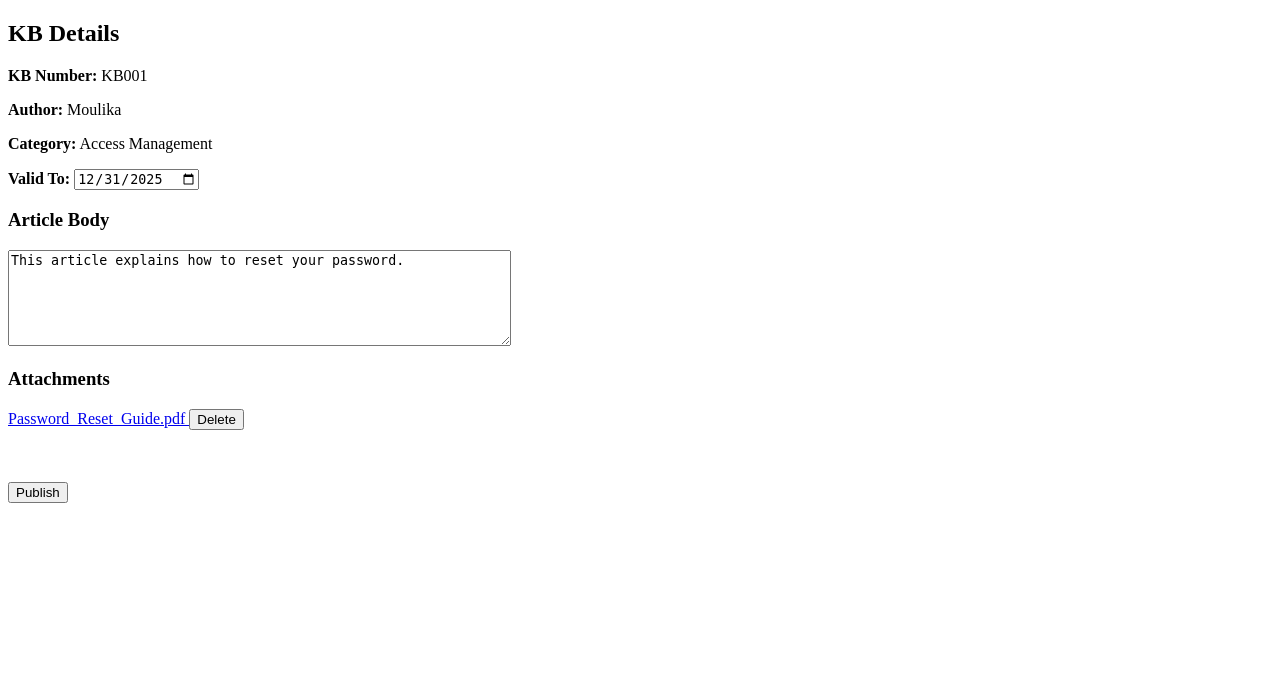
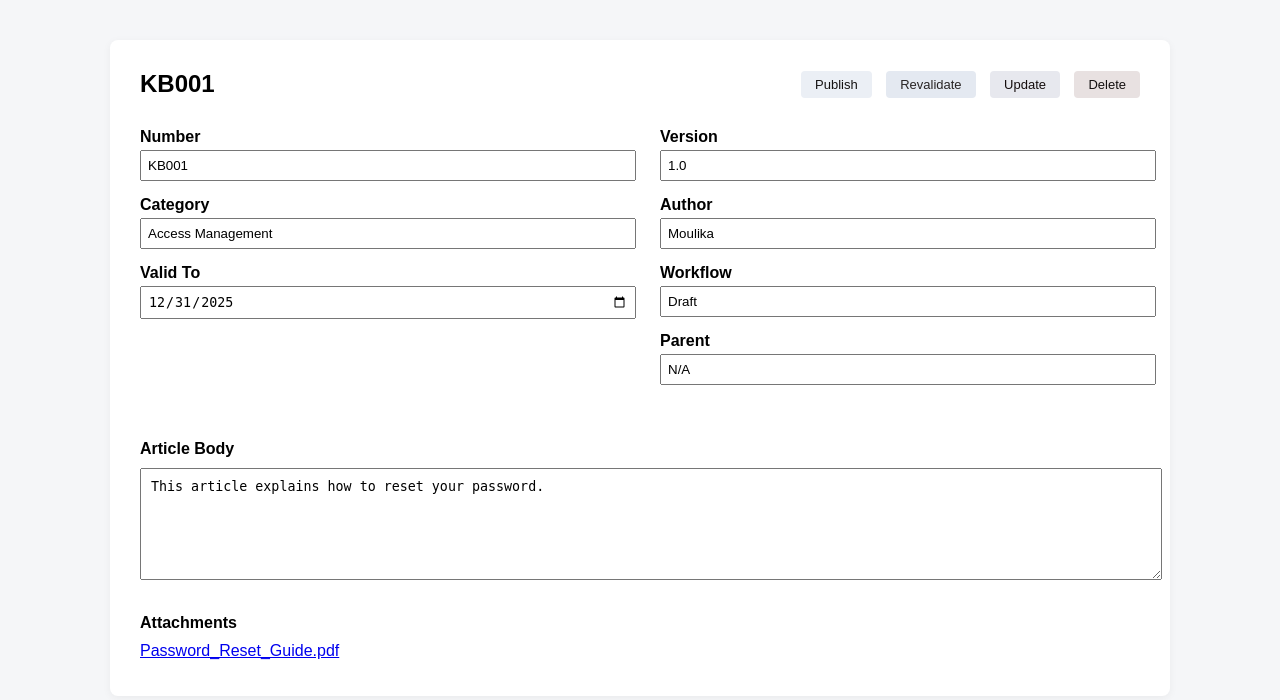
Before and after one commit to Moulika-21/Automation-Practise, a Flask app: page /kb/1 in a window 1280 px wide. Shown: the top 700 px of the page. Run offline with Flask 3, Linux system fonts and the light colour scheme.

Commit message:
done some changes

```diff
--- a/app.py
+++ b/app.py
@@ -21,6 +21,21 @@ kb_data = [
                 "url": "https://example.com/password_reset.pdf"
             }
         ]
+    },
+    {
+        "id": 2,
+        "kb_number": "KB002",
+        "title": "How to Update Profile Information",
+        "author": "Moulika",
+        "category": "User Management",
+        "valid_to": "2025-12-29",
+        "body": "This article explains how to update your profile information.",
+        "attachments": [
+            {
+                "name": "Profile_Update_Guide.pdf",
+                "url": "https://example.com/profile_update.pdf"
+            }
+        ]
     }
 ]
 
@@ -40,3 +55,13 @@ def publish_kb(kb_id):
 
 if __name__ == "__main__":
     app.run(debug=True)
+
+
+# if uploaded_file.filename.lower().endswith(".doc") or uploaded_file.filename.lower().endswith(".docx"):
+#     converter.convert_doc_to_html(input_path, output_path)
+
+# elif uploaded_file.filename.lower().endswith(".pdf"):
+#     converter.convert_pdf_to_html(input_path, output_path)
+
+# else:
+#     return jsonify({"error": "Unsupported file format"}), 400
--- a/templates/kb_detail.html
+++ b/templates/kb_detail.html
@@ -1,4 +1,4 @@
-<!DOCTYPE html>
+<!-- <!DOCTYPE html>
 <html>
 <head>
     <title>KB Detail</title>
@@ -43,4 +43,185 @@
 </a>
 
 </body>
+</html> -->
+
+<!DOCTYPE html>
+<html>
+<head>
+    <title>KB Detail</title>
+
+    <style>
+        body {
+            font-family: Arial, sans-serif;
+            background-color: #f5f6f8;
+            margin: 0;
+            padding: 0;
+        }
+
+        .container {
+            width: 1000px;
+            margin: 40px auto;
+            background: white;
+            padding: 30px;
+            border-radius: 8px;
+            box-shadow: 0 2px 8px rgba(0,0,0,0.05);
+        }
+
+        /* Header */
+        .header {
+            display: flex;
+            justify-content: space-between;
+            align-items: center;
+            margin-bottom: 30px;
+        }
+
+        .header h2 {
+            margin: 0;
+        }
+
+        .header-buttons button {
+            margin-left: 10px;
+            padding: 6px 14px;
+            border: none;
+            border-radius: 4px;
+            cursor: pointer;
+            font-size: 13px;
+        }
+
+        .publish { background-color: #ebeff5; color: rgb(21, 18, 18); }
+        .revalidate { background-color: #e4e9f1; color: rgb(40, 36, 36); }
+        .update { background-color: #e7e8ee; color: rgb(21, 13, 13); }
+        .delete { background-color: #e8e1e1; color: rgb(20, 16, 16); }
+
+        /* Two Column Layout */
+        .details {
+            display: flex;
+            justify-content: space-between;
+            margin-bottom: 40px;
+        }
+
+        .column {
+            width: 48%;
+        }
+
+        .field {
+            margin-bottom: 15px;
+        }
+
+        .field label {
+            display: block;
+            font-weight: bold;
+            margin-bottom: 4px;
+        }
+
+        .field input {
+            width: 100%;
+            padding: 6px;
+        }
+
+        /* Article */
+        .section-title {
+            margin-top: 30px;
+            margin-bottom: 10px;
+            font-weight: bold;
+        }
+
+        textarea {
+            width: 100%;
+            padding: 10px;
+        }
+
+        #attachments p {
+            margin: 6px 0;
+        }
+
+    </style>
+</head>
+<body>
+
+<div class="container">
+
+    <!-- HEADER -->
+    <div class="header">
+        <h2>{{ kb.kb_number }}</h2>
+
+        <div class="header-buttons">
+            <button class="publish" id="publishButton">Publish</button>
+            <button class="revalidate">Revalidate</button>
+            <button class="update">Update</button>
+            <button class="delete">Delete</button>
+        </div>
+    </div>
+
+    <!-- LEFT & RIGHT FIELDS -->
+    <div class="details">
+
+        <!-- LEFT -->
+        <div class="column">
+
+            <div class="field">
+                <label>Number</label>
+                <input type="text" value="{{ kb.kb_number }}" readonly>
+            </div>
+
+            <div class="field">
+                <label>Category</label>
+                <input type="text" value="{{ kb.category }}" readonly>
+            </div>
+
+            <div class="field">
+                <label>Valid To</label>
+                <input type="date" id="validTo" value="{{ kb.valid_to }}">
+            </div>
+
+        </div>
+
+        <!-- RIGHT -->
+        <div class="column">
+
+            <div class="field">
+                <label>Version</label>
+                <input type="text" value="1.0" readonly>
+            </div>
+
+            <div class="field">
+                <label>Author</label>
+                <input type="text" value="{{ kb.author }}" readonly>
+            </div>
+
+            <div class="field">
+                <label>Workflow</label>
+                <input type="text" value="Draft" readonly>
+            </div>
+
+            <div class="field">
+                <label>Parent</label>
+                <input type="text" value="N/A" readonly>
+            </div>
+
+        </div>
+
+    </div>
+
+    <!-- ARTICLE BODY -->
+    <div class="section-title">Article Body</div>
+    <textarea id="articleBody" rows="6">
+{{ kb.body }}
+    </textarea>
+
+    <!-- ATTACHMENTS -->
+    <div class="section-title">Attachments</div>
+    <div id="attachments">
+        {% for file in kb.attachments %}
+        <p>
+            <a href="{{ file.url }}" class="attachment-link">
+                {{ file.name }}
+            </a>
+        </p>
+        {% endfor %}
+    </div>
+
+</div>
+
+</body>
 </html>
```
Also changed, not shown: automation.py (+106 -52 lines), templates/kb_list.html (+60 -5 lines).
